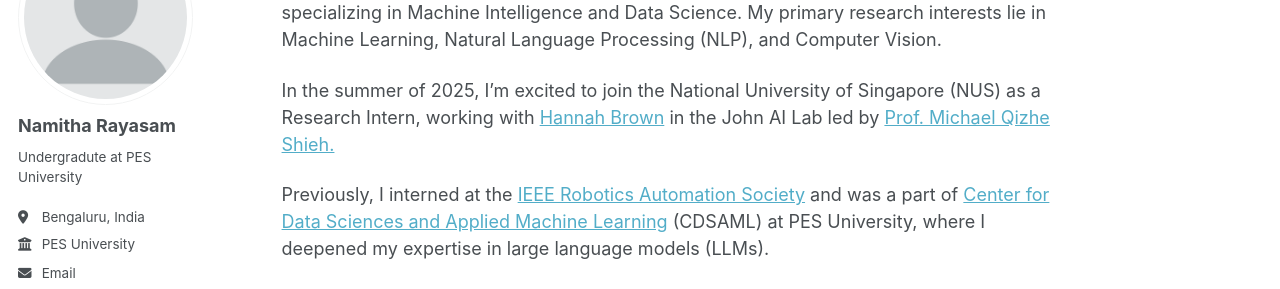
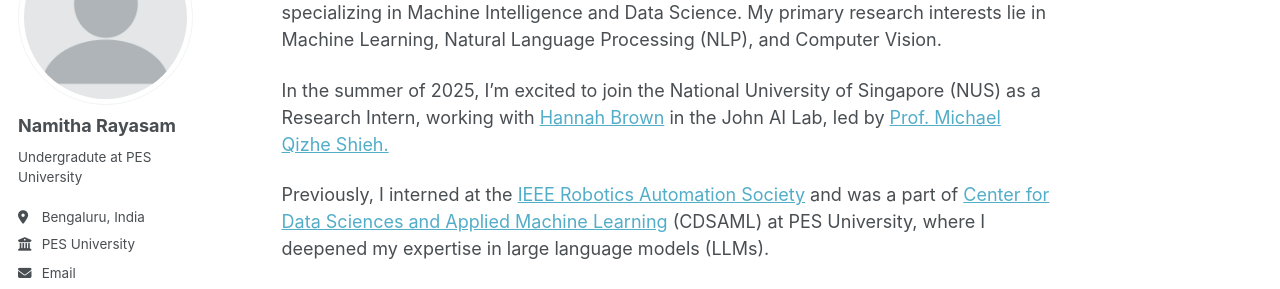
Before and after one commit to namitharayasam/namitharayasam.github.io, a Jekyll site: the page built from _pages/about.md, in a window 1280 px wide and 1068 px high. Shown: the part 169-458 px from the top of the window. Built offline with Jekyll 4.4.1, drawn with Linux system fonts in a browser that asks for light colours; some web fonts are replaced.

```diff
--- a/_pages/about.md
+++ b/_pages/about.md
@@ -9,7 +9,7 @@ redirect_from:
 
 I’m a third-year Computer Science undergraduate at PES University, Bangalore, specializing in Machine Intelligence and Data Science. My primary research interests lie in Machine Learning, Natural Language Processing (NLP), and Computer Vision.
 
-In the summer of 2025, I’m excited to join the National University of Singapore (NUS) as a Research Intern, working with [Hannah Brown]() in the John AI Lab led by [Prof. Michael Qizhe Shieh.]()
+In the summer of 2025, I’m excited to join the National University of Singapore (NUS) as a Research Intern, working with [Hannah Brown]() in the John AI Lab, led by [Prof. Michael Qizhe Shieh.]()
 
 Previously, I interned at the [IEEE Robotics Automation Society](https://ieee-ras-pesu.github.io/website/) and was a part of [Center for Data Sciences and Applied Machine Learning](https://research.pes.edu/center-for-data-sciences-and-applied-machine-learning/) (CDSAML) at PES University, where I deepened my expertise in large language models (LLMs).
 
```
